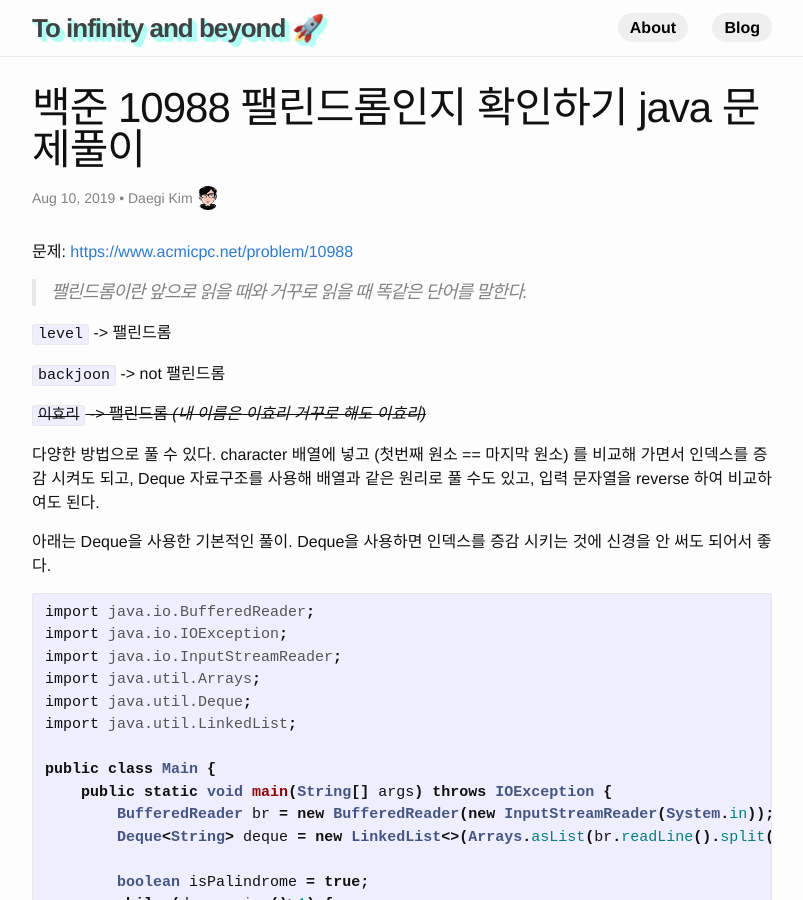
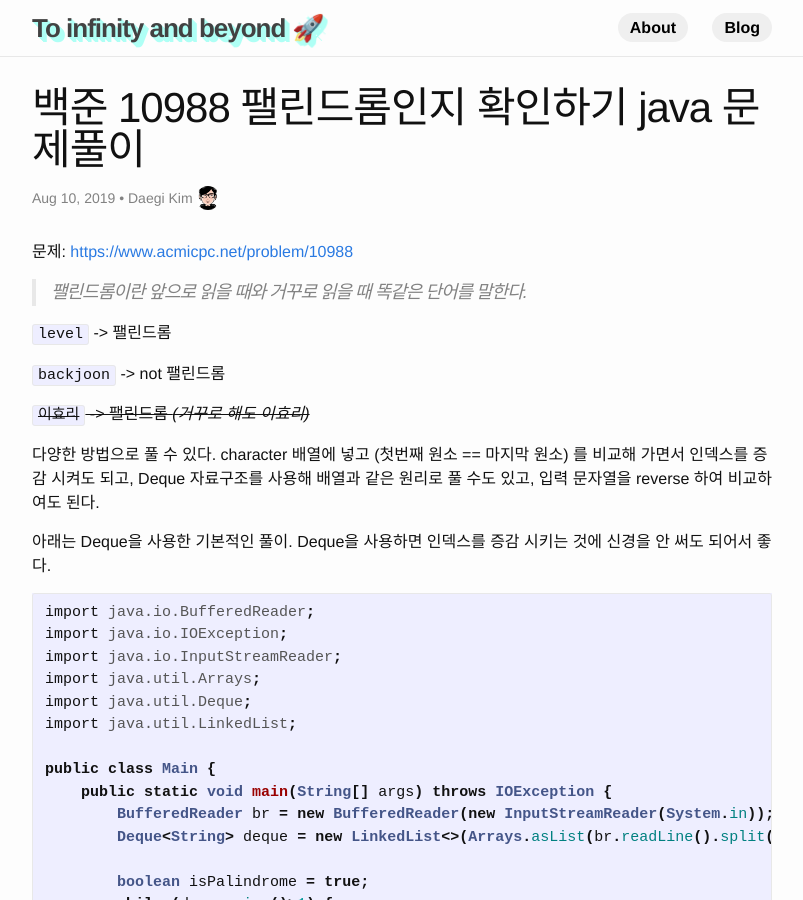
Before and after one commit to DaegiKim/daegikim.github.io, a Jekyll site: the page built from _posts/2019-08-10-백준-10988-팰린드롬인지-확인하기-java-문제풀이.md, in a window 1280 px wide and 900 px high. Shown: the whole window, without its empty margins (238-1041 px from the left). Built offline with Jekyll 4.4.1, drawn with Linux system fonts in a browser that asks for light colours; comment, search, counter and statistics services are not loaded.

Commit message:
update `백준 10988 팰린드롬인지 확인하기 java 문제풀이`

```diff
--- a/_posts/2019-08-10-백준-10988-팰린드롬인지-확인하기-java-문제풀이.md
+++ b/_posts/2019-08-10-백준-10988-팰린드롬인지-확인하기-java-문제풀이.md
@@ -17,7 +17,7 @@ excerpt_separator: <!--more-->
 
 `backjoon` -> not 팰린드롬
 
-~~`이효리` -> 팰린드롬 *(내 이름은 이효리 거꾸로 해도 이효리)*~~
+~~`이효리` -> 팰린드롬 *(거꾸로 해도 이효리)*~~
 
 다양한 방법으로 풀 수 있다. character 배열에 넣고 (첫번째 원소 == 마지막 원소) 를 비교해 가면서 인덱스를 증감 시켜도 되고,
 Deque 자료구조를 사용해 배열과 같은 원리로 풀 수도 있고, 입력 문자열을 reverse 하여 비교하여도 된다.
```
